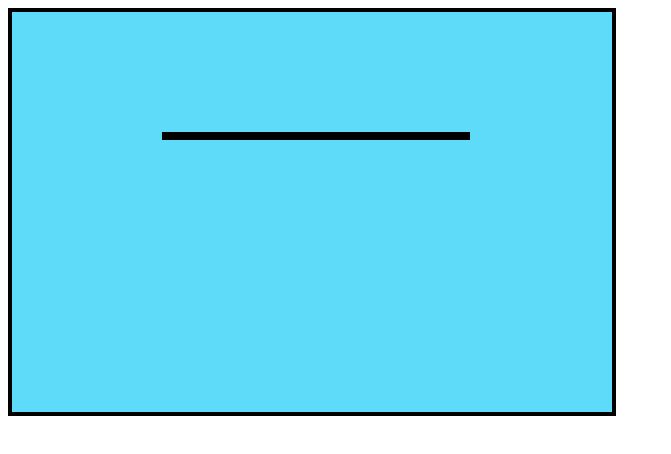
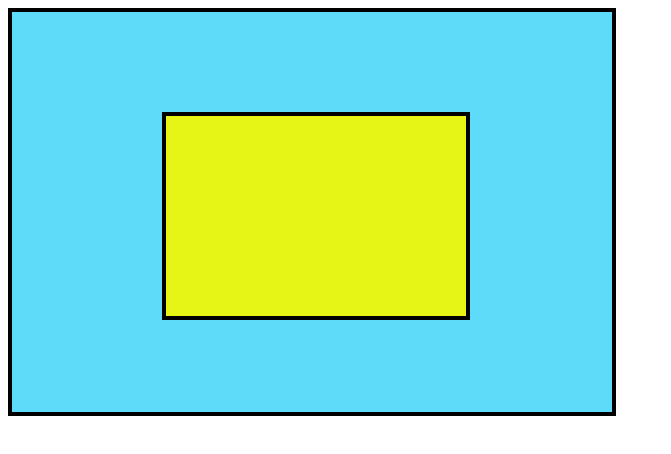
Before and after one commit to rschiller16/CenterElement, a plain HTML site: page index.html in a window 1280 px wide. Shown: the whole page, without its empty margins (0-671 px from the left). Drawn offline with Linux system fonts and the light colour scheme.

Commit message:
Modify yellow rectangle height and margins
Updated the height of the yellow rectangle and adjusted its margin.

```diff
--- a/index.html
+++ b/index.html
@@ -21,10 +21,10 @@
         .yellow-rectangle {
             position: absolute;
             width: 300px;
-            height: 0px;
+            height: 200px;
             top: 50%;
             left: 50%;
-            margin-top: -80px;
+            margin-top: -100px;
             margin-left: -150px;
             background-color: #e6f516;
             border: 4px solid black;
```
